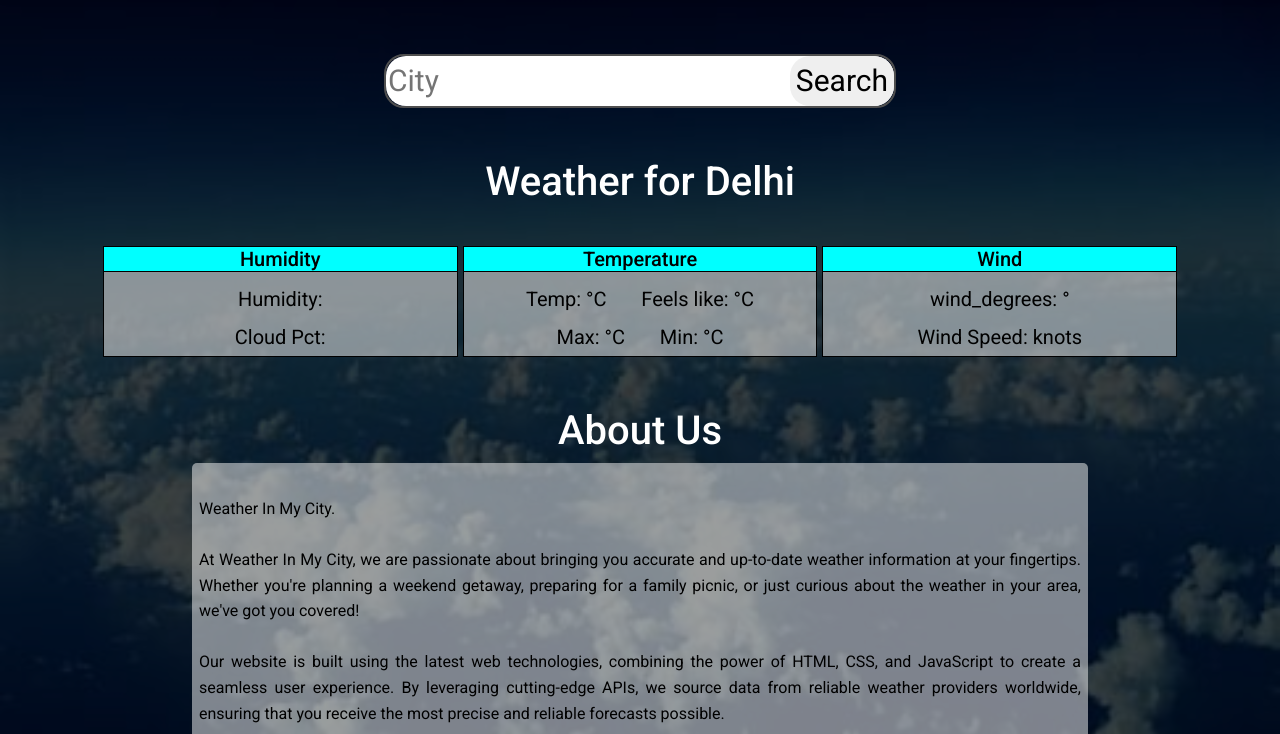
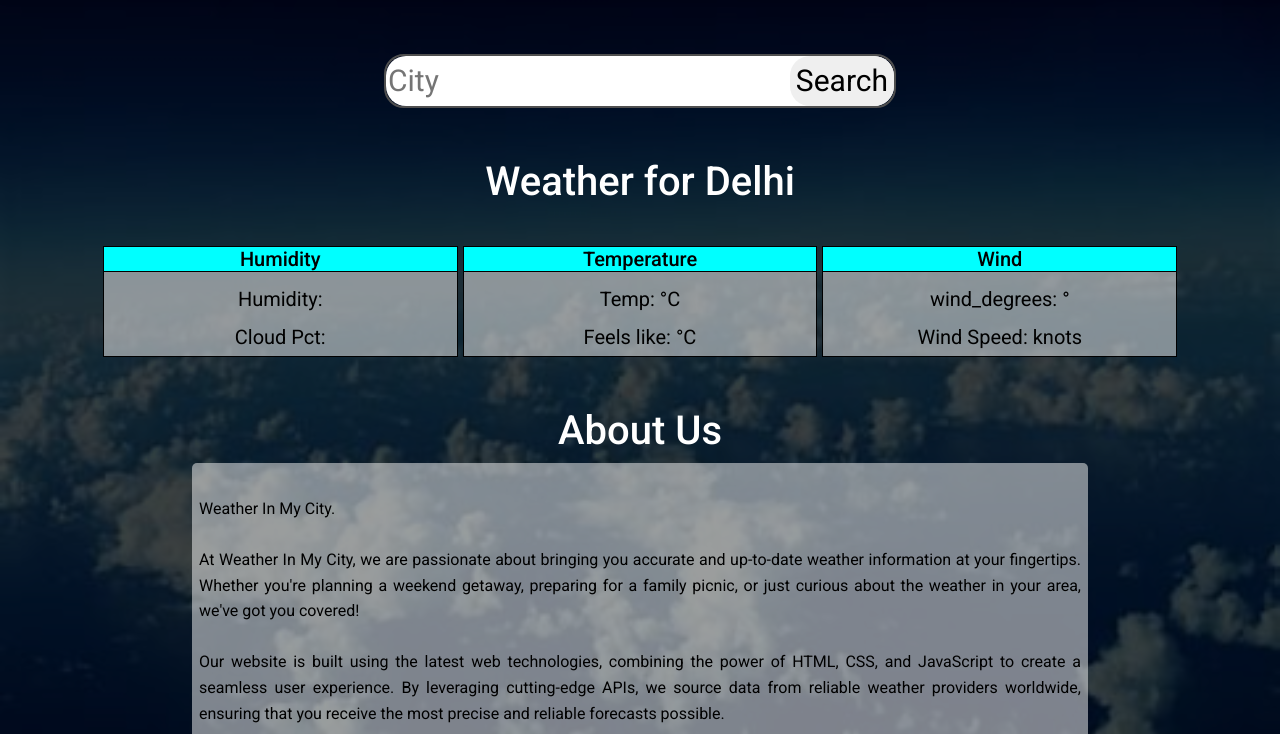
Before and after one commit to aarshsaxena/weather-in-my-city, a plain HTML site: page index.html in a window 1280 px wide. Shown: the part 66-800 px from the top of the page. Drawn offline with nearby package versions, Linux system fonts and the light colour scheme; no server answers.

Commit message:
Update index.html

```diff
--- a/index.html
+++ b/index.html
@@ -70,10 +70,9 @@
 
             <span class="details">
                 <h5>Temperature</h5>
-                <label for="temp">Temp: <span id="temp"></span>&degC &nbsp;&nbsp;&nbsp;&nbsp;&nbsp; Feels like: <span
-                        id="feels_like"></span>&degC</label>
-                <label for="max_temp">Max: <span id="max_temp"></span>&degC &nbsp;&nbsp;&nbsp;&nbsp;&nbsp; Min: <span
-                        id="min_temp"></span>&degC</label>
+                <label for="temp">Temp: <span id="temp"></span>&degC </label>
+                <label for="feels_like">Feels like: <span id="feels_like"></span>&degC</label>
+
             </span>
 
 
```
